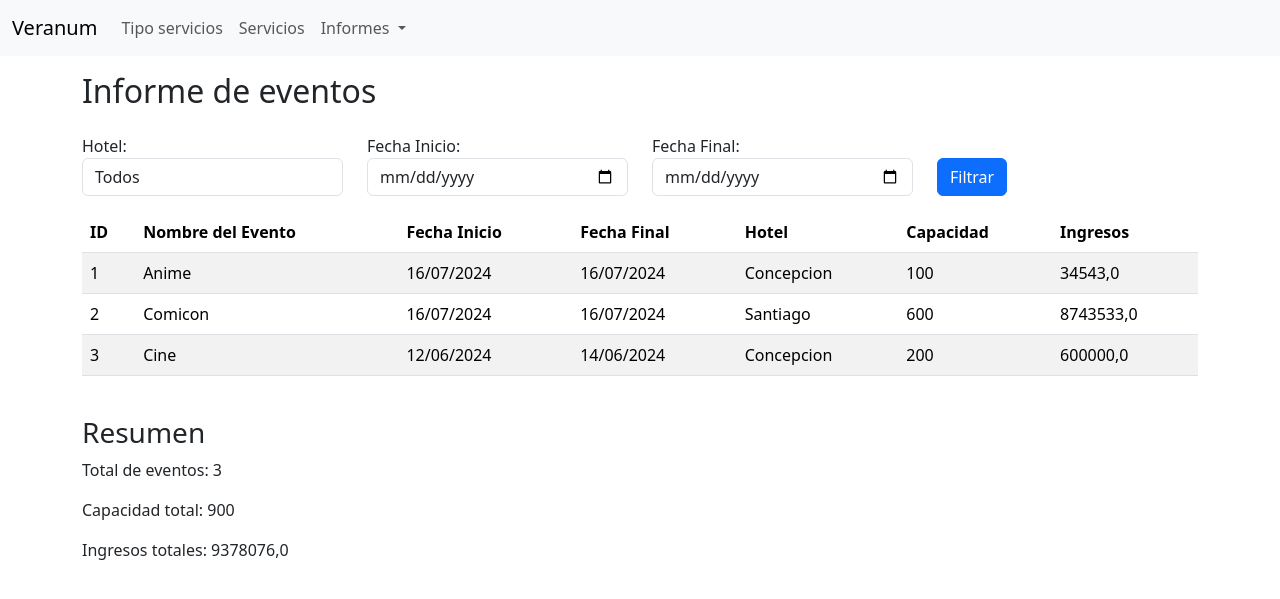
After one commit to bpobletem/veranum, a Django app: page /informe-eventos/ in a window 1280 px wide. The commit adds this page. Shown: the top 599 px of the page. Run offline with Django 5.2, Linux system fonts and the light colour scheme; data comes from the database, SQL or seed files in the repository; both versions use the stored data as it was after the commit.

Commit message:
informe de eventos

```diff
--- a/aplicacion/models.py
+++ b/aplicacion/models.py
@@ -25,7 +25,7 @@ class Servicio(models.Model):
          return f"{self.tipo_servicio} - {self.hotel} - {self.valor}"
 
 class TipoHabitacion(models.Model):
-    nombre = models.IntegerField
+    nombre = models.CharField
 
 class Habitacion(models.Model):
     numero = models.IntegerField
@@ -42,6 +42,8 @@ class Pasajero(models.Model):
 
     def __str__(self):
          return f"{self.nombre} - {self.apellido}"
+
+
 class HabitacionReserva(models.Model):
     cantidad_servicios = models.IntegerField()
     servicio = models.ForeignKey(Servicio, on_delete=models.CASCADE)
@@ -81,6 +83,19 @@ class OfertaReserva(models.Model):
     oferta = models.ForeignKey(Oferta, on_delete=models.CASCADE)
     reserva = models.ForeignKey(Reserva, on_delete=models.CASCADE)
 
+
 class OfertaServicio(models.Model):
     oferta = models.ForeignKey(Oferta, on_delete=models.CASCADE)
     servicio = models.ForeignKey(Servicio, on_delete=models.CASCADE)
+
+
+class Evento(models.Model):
+    nombre = models.CharField(max_length=100)
+    fecha_inicio = models.DateField()
+    fecha_final = models.DateField()
+    capacidad = models.IntegerField()
+    ingresos = models.FloatField()
+    hotel = models.ForeignKey(Hotel, on_delete=models.CASCADE)
+
+    def __str__(self):
+        return f"{self.nombre} - {self.hotel.nombre}"
--- a/aplicacion/templates/aplicacion/base.html
+++ b/aplicacion/templates/aplicacion/base.html
@@ -11,20 +11,27 @@
   <body>
     <nav class="navbar navbar-expand-lg bg-body-tertiary">
       <div class="container-fluid">
-        <a class="navbar-brand" href="#">Navbar</a>
+        <a class="navbar-brand" href="#">Veranum</a>
         <button class="navbar-toggler" type="button" data-bs-toggle="collapse" data-bs-target="#navbarNavDropdown" aria-controls="navbarNavDropdown" aria-expanded="false" aria-label="Toggle navigation">
           <span class="navbar-toggler-icon"></span>
         </button>
         <div class="collapse navbar-collapse" id="navbarNavDropdown">
           <ul class="navbar-nav">
             <li class="nav-item">
-              <a class="nav-link active" aria-current="page" href="{% url "tipo_servicio_list" %}">Tipo servicios</a>
+              <a class="nav-link" aria-current="page" href="{% url "tipo_servicio_list" %}">Tipo servicios</a>
             </li>
             <li class="nav-item">
               <a class="nav-link" href="#">Servicios</a>
             </li>
-            <li class="nav-item">
-              <a class="nav-link" href="#">Reportes</a>
+            <li class="nav-item dropdown">
+              <a class="nav-link dropdown-toggle" href="#" role="button" data-bs-toggle="dropdown" aria-expanded="false">
+                Informes
+              </a>
+              <ul class="dropdown-menu">
+                <li><a class="dropdown-item" href="{% url "informe_eventos" %}">Eventos</a></li>
+                <li><a class="dropdown-item" href="#">Habitaciones</a></li>
+                <li><a class="dropdown-item" href="#">Servicios</a></li>
+              </ul>
             </li>
           </ul>
         </div>
--- /dev/null
+++ b/aplicacion/templates/aplicacion/informe_eventos.html
@@ -0,0 +1,69 @@
+{% extends "aplicacion/base.html" %}
+
+{% block content %}
+<div class="container">
+    <div class="row">
+        <div class="d-flex justify-content-between mt-3">
+            <h2>Informe de eventos</h2>
+        </div>
+        <div class="mt-3">
+            <form method="get" class="form-inline row">
+                <div class="form-group mr-2 col-12 col-md-3">
+                    <label for="hotel" class="mr-2">Hotel:</label>
+                    <select name="hotel" id="hotel" class="form-control">
+                        <option value="">Todos</option>
+                        {% for hotel in hoteles %}
+                            <option value="{{ hotel.id }}" {% if hotel.id|stringformat:"s" == hotel_id %}selected{% endif %}>{{ hotel.nombre }}</option>
+                        {% endfor %}
+                    </select>
+                </div>
+                <div class="form-group mr-2 col-12 col-md-3">
+                    <label for="fecha_inicio" class="mr-2">Fecha Inicio:</label>
+                    <input type="date" name="fecha_inicio" id="fecha_inicio" class="form-control" value="{{ fecha_inicio|date:'Y-m-d' }}">
+                </div>
+                <div class="form-group mr-2 col-12 col-md-3">
+                    <label for="fecha_final" class="mr-2">Fecha Final:</label>
+                    <input type="date" name="fecha_final" id="fecha_final" class="form-control" value="{{ fecha_final|date:'Y-m-d' }}">
+                </div>
+                <div class="form-group col-12 col-md-3 d-flex align-items-end">
+                    <button type="submit" class="btn btn-primary">Filtrar</button>
+                </div>
+            </form>
+        </div>
+        <div class="table-responsive mt-3">
+            <table class="table table-striped">
+                <thead>
+                    <tr>
+                        <th>ID</th>
+                        <th>Nombre del Evento</th>
+                        <th>Fecha Inicio</th>
+                        <th>Fecha Final</th>
+                        <th>Hotel</th>
+                        <th>Capacidad</th>
+                        <th>Ingresos</th>
+                    </tr>
+                </thead>
+                <tbody>
+                    {% for evento in eventos %}
+                    <tr>
+                        <td>{{ evento.id }}</td>
+                        <td>{{ evento.nombre }}</td>
+                        <td>{{ evento.fecha_inicio|date:"d/m/Y" }}</td>
+                        <td>{{ evento.fecha_final|date:"d/m/Y" }}</td>
+                        <td>{{ evento.hotel.nombre }}</td>
+                        <td>{{ evento.capacidad }}</td>
+                        <td>{{ evento.ingresos }}</td>
+                    </tr>
+                    {% endfor %}
+                </tbody>
+            </table>
+        </div>
+        <div class="mt-4">
+            <h3>Resumen</h3>
+            <p>Total de eventos: {{ total_eventos }}</p>
+            <p>Capacidad total: {{ total_capacidad }}</p>
+            <p>Ingresos totales: {{ total_ingresos }}</p>
+        </div>
+    </div>
+</div>
+{% endblock content %}
--- a/aplicacion/urls.py
+++ b/aplicacion/urls.py
@@ -1,9 +1,10 @@
 from django.urls import path, include
-from .views import tipo_servicio_list, tipo_servicio_create, tipo_servicio_update, tipo_servicio_delete
+from .views import tipo_servicio_list, tipo_servicio_create, tipo_servicio_update, tipo_servicio_delete, informe_eventos
 
 urlpatterns = [
     path('', tipo_servicio_list, name='tipo_servicio_list'),
     path('nuevo/', tipo_servicio_create, name='tipo_servicio_create'),
     path('editar/<int:id>/', tipo_servicio_update, name='tipo_servicio_update'),
     path('eliminar/<int:id>/', tipo_servicio_delete, name='tipo_servicio_delete'),
+    path('informe-eventos/', informe_eventos, name='informe_eventos'),
 ]
--- a/aplicacion/views.py
+++ b/aplicacion/views.py
@@ -1,6 +1,7 @@
 from django.shortcuts import render, get_object_or_404, redirect
-from .models import TipoServicio
+from .models import TipoServicio, Hotel, Evento
 from .forms import TipoServicioForm
+from datetime import datetime
 
 def tipo_servicio_list(request):
     servicios = TipoServicio.objects.all()
@@ -33,3 +34,41 @@ def tipo_servicio_delete(request, id):
         servicio.delete()
         return redirect('tipo_servicio_list')
     return render(request, 'aplicacion/tipo_servicio_confirm_delete.html', {'servicio': servicio})
+
+
+def informe_eventos(request):
+    hoteles = Hotel.objects.all()
+    eventos = Evento.objects.select_related('hotel').all()
+
+    # Obtener parámetros de filtrado
+    hotel_id = request.GET.get('hotel')
+    fecha_inicio = request.GET.get('fecha_inicio')
+    fecha_final = request.GET.get('fecha_final')
+
+    # Aplicar filtros
+    if hotel_id:
+        eventos = eventos.filter(hotel_id=hotel_id)
+    if fecha_inicio:
+        fecha_inicio_dt = datetime.strptime(fecha_inicio, '%Y-%m-%d')
+        fecha_inicio = fecha_inicio_dt.strftime('%d/%m/%Y')
+        eventos = eventos.filter(fecha_inicio__gte=fecha_inicio_dt)
+    if fecha_final:
+        fecha_final_dt = datetime.strptime(fecha_final, '%Y-%m-%d')
+        fecha_final = fecha_final_dt.strftime('%d/%m/%Y')
+        eventos = eventos.filter(fecha_final__lte=fecha_final_dt)
+
+    total_eventos = eventos.count()
+    total_capacidad = sum(evento.capacidad for evento in eventos)
+    total_ingresos = sum(evento.ingresos for evento in eventos)
+
+    data = {
+        'eventos': eventos,
+        'total_eventos': total_eventos,
+        'total_capacidad': total_capacidad,
+        'total_ingresos': total_ingresos,
+        'hoteles': hoteles,
+        'hotel_id': hotel_id,
+        'fecha_inicio': fecha_inicio,
+        'fecha_final': fecha_final,
+    }
+    return render(request, 'aplicacion/informe_eventos.html', data)
```
Also changed, not shown: aplicacion/admin.py (+9 -1 lines), aplicacion/migrations/0002_evento.py (added), db.sqlite3.
